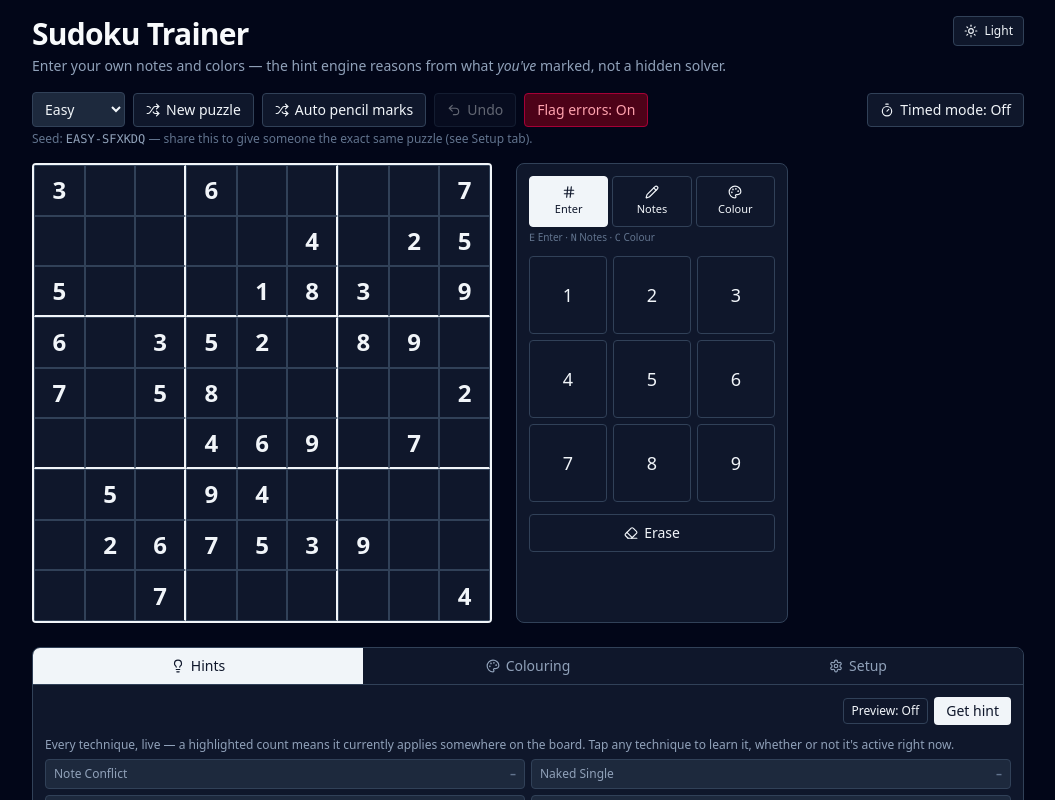
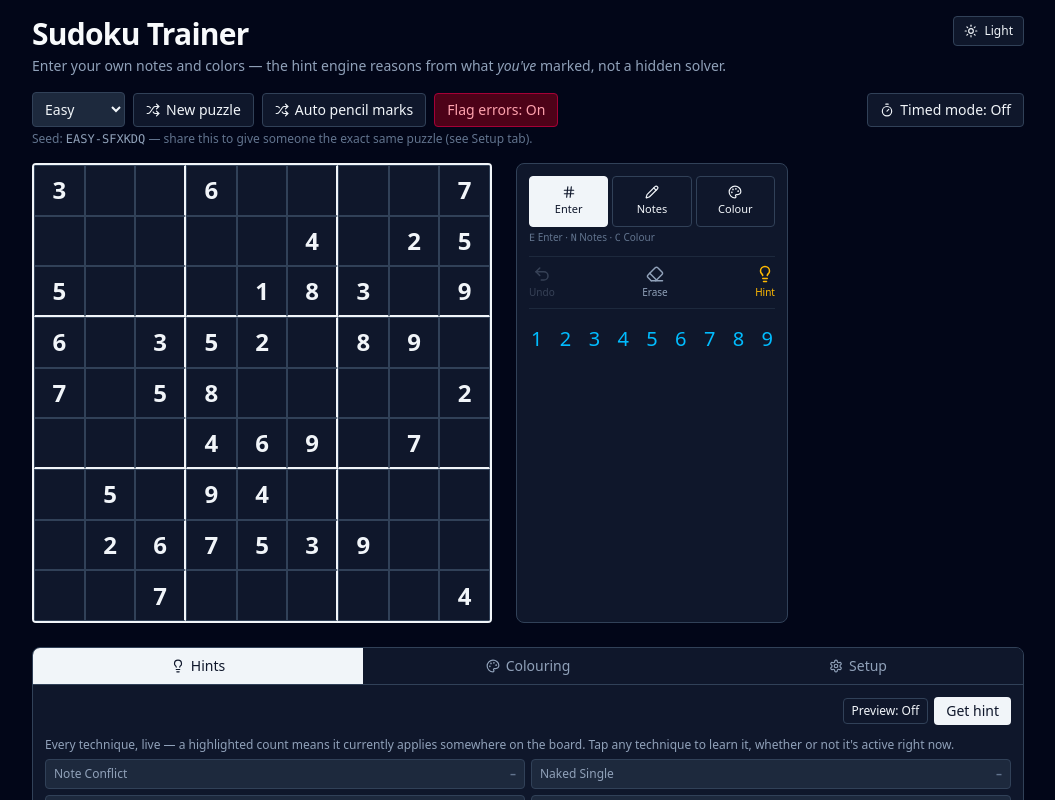
Before and after one commit to jeducation/sudoku-trainer, a React (Vite) app: page / in a window 1280 px wide. Shown: the top 800 px of the page, without its empty margins (112-1167 px from the left). Built offline with nearby package versions, Linux system fonts and the light colour scheme.

Commit message:
UI update

```diff
--- a/src/App.jsx
+++ b/src/App.jsx
@@ -1383,6 +1383,7 @@ export default function SudokuTrainer() {
     const easiest = allTechniqueMatches.find((e) => e.matches.length);
     setSelectedTechnique(easiest ? easiest.name : null);
     setMatchIdx(0);
+    setPanelTab("hints");
   };
 
   const selectTechnique = (name) => {
@@ -1520,10 +1521,6 @@ export default function SudokuTrainer() {
 
           <button onClick={handleAutoNotes} disabled={paused} className={`flex items-center gap-1.5 text-sm px-3 py-1.5 rounded border disabled:opacity-40 ${T.control}`}>
             <Shuffle size={14} /> Auto pencil marks
-          </button>
-
-          <button onClick={undo} disabled={!history.length || paused} className={`flex items-center gap-1.5 text-sm px-3 py-1.5 rounded border disabled:opacity-40 ${T.control}`}>
-            <Undo2 size={14} /> Undo
           </button>
 
           <button
@@ -1682,9 +1679,21 @@ export default function SudokuTrainer() {
               {mode === "notes" && " — press N again to cycle style"}
             </p>
 
+            {/* Action row: frequent per-move actions, kept close to the number pad rather than scattered in the top toolbar */}
+            <div className={`flex items-center justify-between border-t border-b py-2 ${T.divider}`}>
+              <button onClick={undo} disabled={!history.length} title="Undo" className={`flex flex-col items-center gap-0.5 text-[10px] disabled:opacity-30 ${T.textSecondary}`}>
+                <Undo2 size={18} /> Undo
+              </button>
+              <button onClick={handleErase} title="Erase" className={`flex flex-col items-center gap-0.5 text-[10px] ${T.textSecondary}`}>
+                <Eraser size={18} /> Erase
+              </button>
+              <button onClick={getHint} title="Get hint" className={`flex flex-col items-center gap-0.5 text-[10px] ${dark ? "text-amber-400" : "text-amber-600"}`}>
+                <Lightbulb size={18} /> Hint
+              </button>
+            </div>
+
             {mode !== "color" ? (
-              <>
-                <div className="grid grid-cols-3 gap-1.5">
+              <div className="flex items-center justify-between px-0.5">
                 {Array.from({ length: 9 }, (_, i) => i + 1).map((d) => {
                   const isComplete = digitCounts[d] >= 9;
                   return (
@@ -1694,8 +1703,8 @@ export default function SudokuTrainer() {
                       disabled={isComplete}
                       title={isComplete ? `${d} is already placed in all 9 cells` : undefined}
                       className={[
-                          "aspect-square rounded border text-lg font-medium",
-                          isComplete ? T.controlDisabled + " cursor-not-allowed" : T.control,
+                        "text-xl font-medium py-1",
+                        isComplete ? `${T.textDim} cursor-not-allowed` : (dark ? "text-sky-400" : "text-sky-600"),
                       ].join(" ")}
                     >
                       {d}
@@ -1703,10 +1712,6 @@ export default function SudokuTrainer() {
                   );
                 })}
               </div>
-                <button onClick={handleErase} className={`w-full py-2 rounded border flex items-center justify-center gap-1.5 text-sm ${T.control} ${dark ? "hover:bg-rose-950" : "hover:bg-rose-50"}`}>
-                  <Eraser size={14} /> Erase
-                </button>
-              </>
             ) : (
               <div className="space-y-2">
                 <div className="grid grid-cols-5 gap-1.5">
@@ -1715,10 +1720,7 @@ export default function SudokuTrainer() {
                       className={`h-9 rounded ${p.swatch} border-2 ${activeColor === p.id ? (dark ? "border-slate-100" : "border-slate-900") : "border-transparent"}`} />
                   ))}
                 </div>
-                <button onClick={handleErase} className={`w-full py-2 rounded border text-sm flex items-center justify-center gap-1.5 ${T.control} ${dark ? "hover:bg-rose-950" : "hover:bg-rose-50"}`}>
-                  <Eraser size={14} /> Clear cell colour
-                </button>
-                <button onClick={clearAllColors} className={`w-full py-2 rounded border text-sm ${T.control} ${dark ? "hover:bg-rose-950" : "hover:bg-rose-50"}`}>
+                <button onClick={clearAllColors} className={`w-full py-1.5 rounded border text-xs ${T.control} ${dark ? "hover:bg-rose-950" : "hover:bg-rose-50"}`}>
                   Clear all colours
                 </button>
               </div>
```
Also changed, not shown: 1 other file (tests, documents, lock files or other folders). Lines whose indentation alone changed are shown as unchanged.
